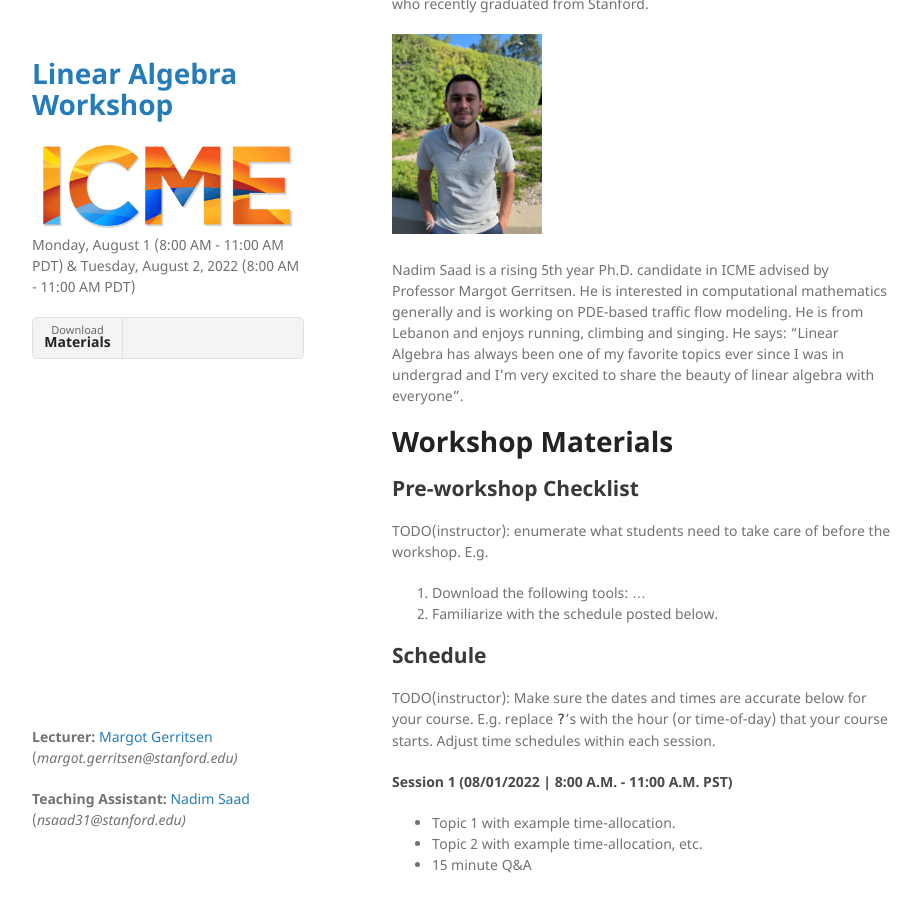
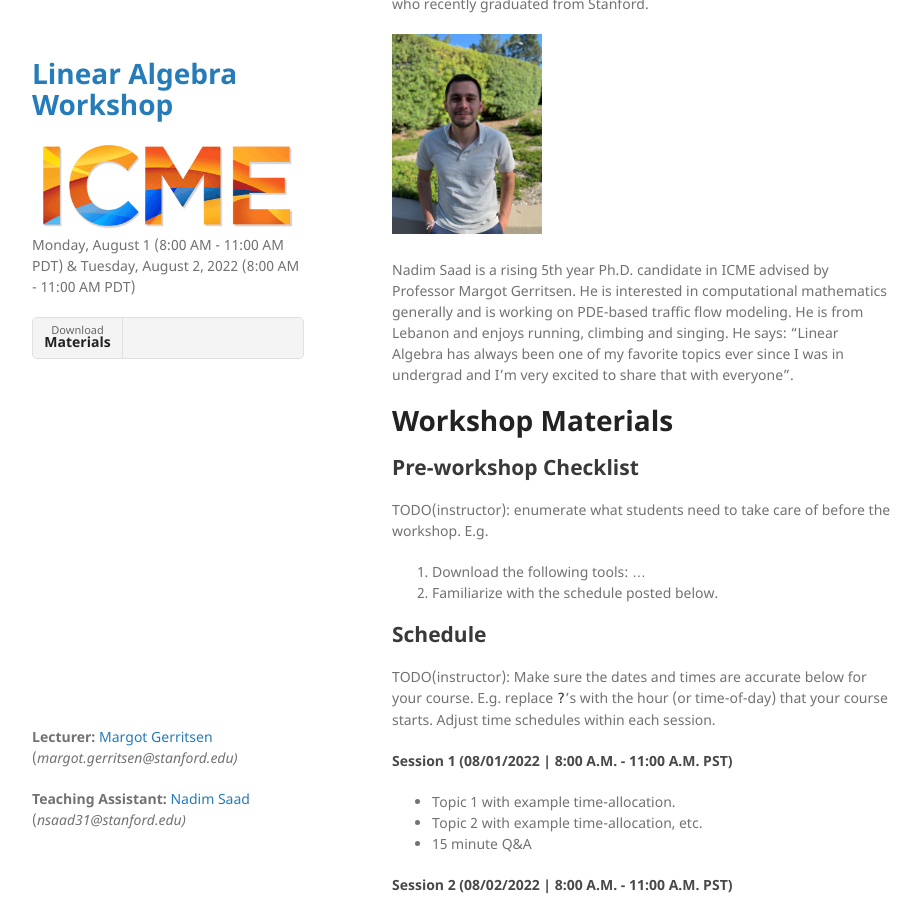
Before and after one commit to nsaad31/Linear_Algebra_ICME_Workshops_2023, a Jekyll site: the page built from index.md, in a window 1280 px wide and 900 px high, scrolled down 1192 px. Shown: the whole window, without its empty margins (178-1099 px from the left). Built offline with Jekyll 4.4.1, drawn with Linux system fonts in a browser that asks for light colours; our own code applies the rules of GitHub Pages for plain Markdown files.

Commit message:
Update index.md

```diff
--- a/index.md
+++ b/index.md
@@ -20,7 +20,7 @@ Professor Margot Gerritsen is a Professor [Emerita] at Stanford and an affiliate
 
 ![Nadim Saad](/assets/img/nadim-saad-profilephoto.JPG){:style="max-width:30%; max-height:30%"}
 
-Nadim Saad is a rising 5th year Ph.D. candidate in ICME advised by Professor Margot Gerritsen. He is interested in computational mathematics generally and is working on PDE-based traffic flow modeling. He is from Lebanon and enjoys running, climbing and singing. He says: “Linear Algebra has always been one of my favorite topics ever since I was in undergrad and I’m very excited to share the beauty of linear algebra with everyone”.
+Nadim Saad is a rising 5th year Ph.D. candidate in ICME advised by Professor Margot Gerritsen. He is interested in computational mathematics generally and is working on PDE-based traffic flow modeling. He is from Lebanon and enjoys running, climbing and singing. He says: “Linear Algebra has always been one of my favorite topics ever since I was in undergrad and I’m very excited to share that with everyone”.
 
 # Workshop Materials
 
```
